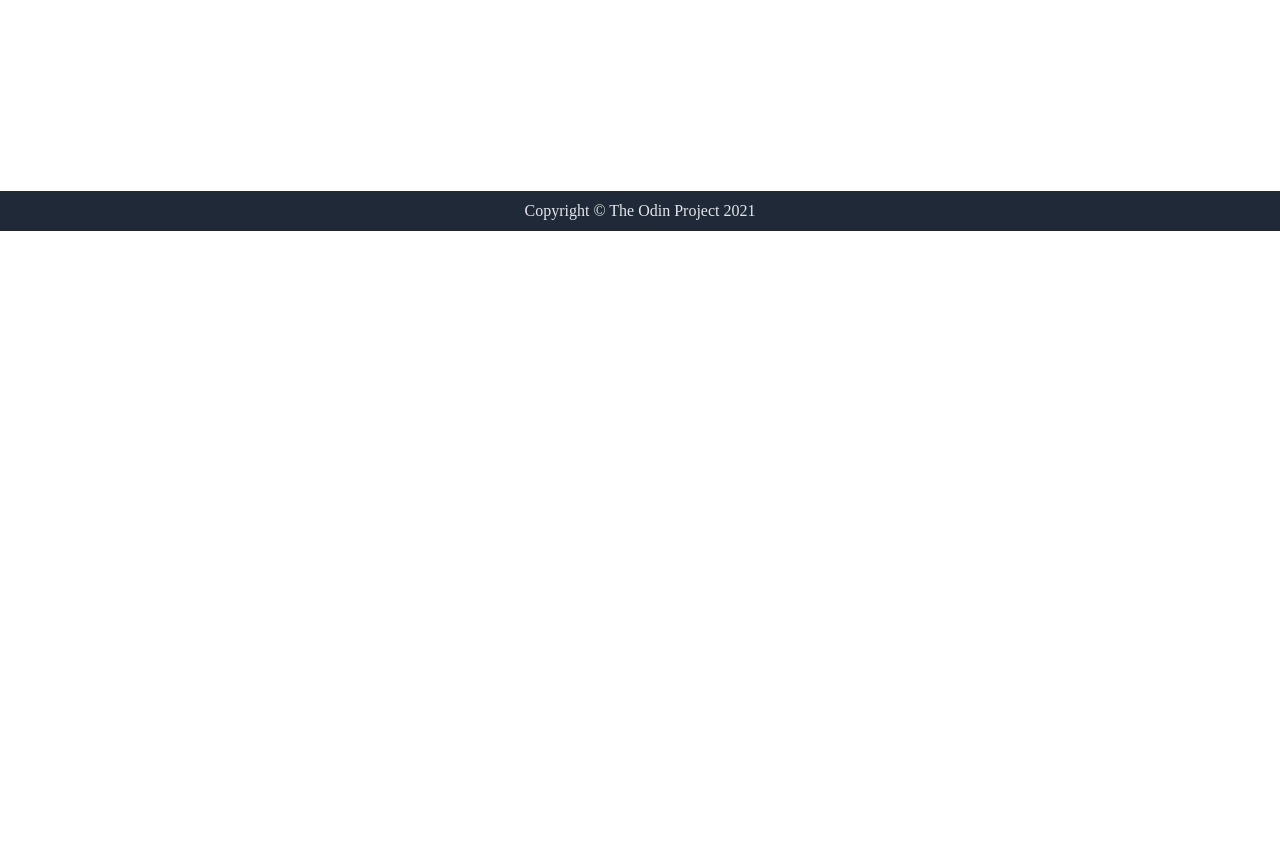
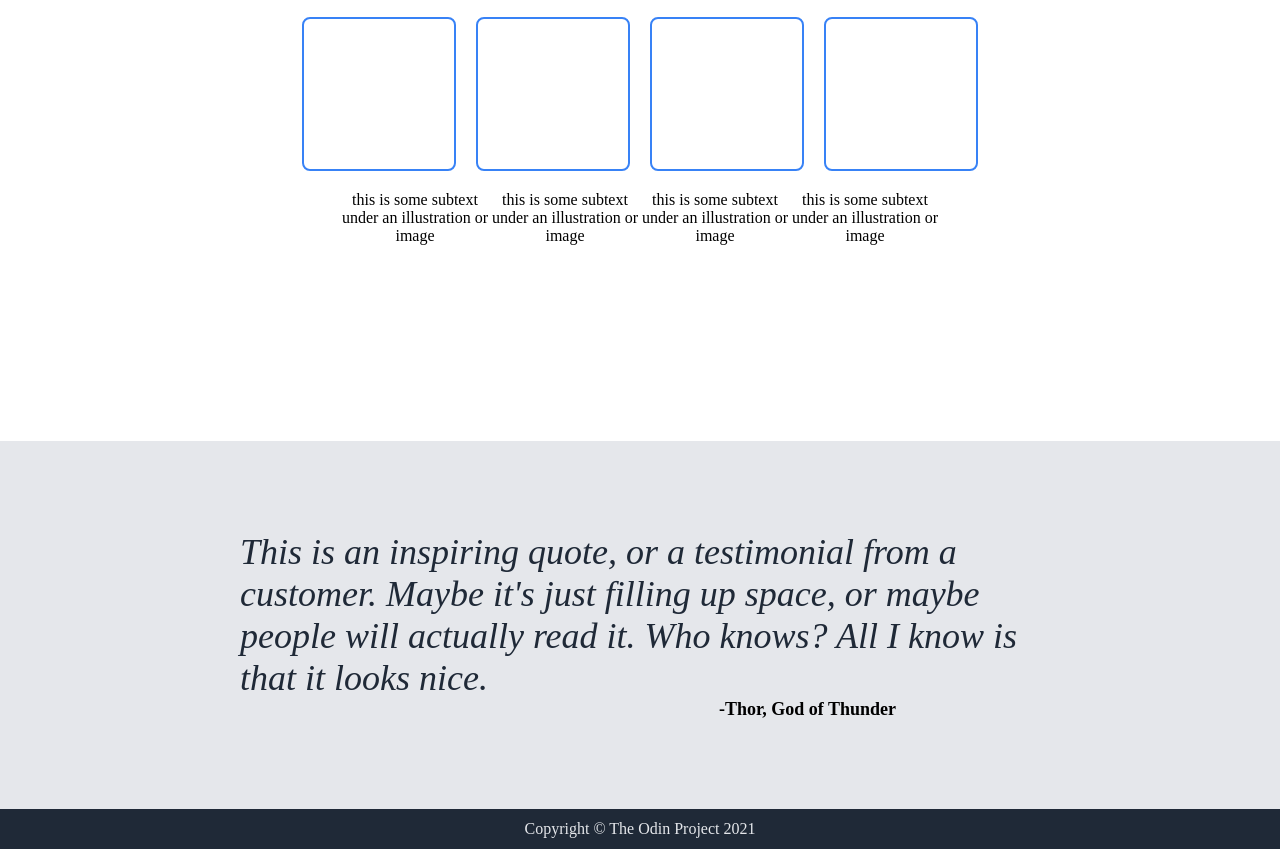
Before and after one commit to lantzkelsey/landing-page, a plain HTML site: page index.html in a window 1280 px wide. Shown: the part 569-1418 px from the top of the page. Before the commit the page ends 800 px from the top, so only its background shows below. Drawn offline with Linux system fonts and the light colour scheme; files that its build step writes are made by us from their sources; files whose address does not match are found by name.

Commit message:
finished quote

```diff
--- a/index.html
+++ b/index.html
@@ -28,8 +28,27 @@
       <p class="image-text">this is a placeholder for an image</p>
     </div>
   </div>
-  <div class="info-section"></div>
-  <div class="quote"></div>
+  <div class="info-section">
+    <div class="info-title">Some random information.</div>
+    <div class="container">
+      <div class="info-images">
+        <div class="info"></div>
+        <div class="info"></div>
+        <div class="info"></div>
+        <div class="info"></div>
+      <div class="info-text">
+        <div class="text">this is some subtext under an illustration or image</div>
+       <div class="text">this is some subtext under an illustration or image</div>
+       <div class="text">this is some subtext under an illustration or image</div>
+       <div class="text">this is some subtext under an illustration or image</div>
+      </div>
+      </div>
+    </div>
+  </div>
+  <div class="quote-section">
+    <div class="quote">This is an inspiring quote, or a testimonial from a customer. Maybe it's just filling up space, or maybe people will actually read it. Who knows? All I know is that it looks nice.</div>
+    <div class="signature">-Thor, God of Thunder</div>
+  </div>
   <div class="footer">Copyright &copy The Odin Project 2021</div>
 </body>
 </html>
--- a/style.css
+++ b/style.css
@@ -6,7 +6,6 @@ body {
 .header {
     background-color: #1F2937;
     font-size: 18px;
-    position: fixed;
     top: 0;
     left: 0;
     right: 0;
@@ -44,12 +43,12 @@ a {
     display: flex;
     align-items: center;
     justify-content: space-between;
+    margin-bottom: 50px;
 }
 
 .left-content {
     width: 380px;
     margin-left: 8em;
-
 }
 
 .img-placeholder {
@@ -62,7 +61,6 @@ a {
     justify-content: center;
     align-items: center;
     margin-right: 12em;
-
 }
 
 h2 {
@@ -85,10 +83,75 @@ button {
     border-color: #3882F6;
 }
 
+.info-section {
+    text-align: center;
+    margin-bottom: 50px;
+    display: flex;
+    flex-direction: column;
+}
 
+.info-title {
+    font-size: 36px;
+    font-weight: 900;
+    color: #1F2937;
+    margin-bottom: 32px;
+}
 
+.containter {
+    flex-direction: column;
+}
+
+.info-images {
+    display: flex;
+    flex-wrap: wrap;
+    gap: 20px;
+    margin-bottom: 50px;
+    justify-content: center;
+}
+
+.info {
+    display: flex;
+    width: 150px;
+    height: 150px;
+    border: 2px solid #3882F6;
+    border-radius: 8px;
+}
+
+.info-text {
+    display: flex;
+}
+
+.text {
+    width: 150px;
+    height: 150px;
+}
+
+.quote-section {
+    display: flex;
+    flex-direction: column;
+    background-color: #E5E7EB;
+    height: 15em;
+    justify-content: center;
+    align-items: center;
+    padding-bottom: 4em;
+    padding-top: 4em;
+}
+
+.quote {
+    font-size: 36px;
+    color: #1F2937;
+    font-style: italic;
+    width: 800px;
+}
+
+.signature {
+    display: flex;
+    font-size: 18px;
+    font-weight: 800;
+    align-self: flex-end;
+    padding-right: 30%;
+}
 .footer {
-    position: fixed;
     bottom: 0;
     left: 0;
     right: 0;
```
